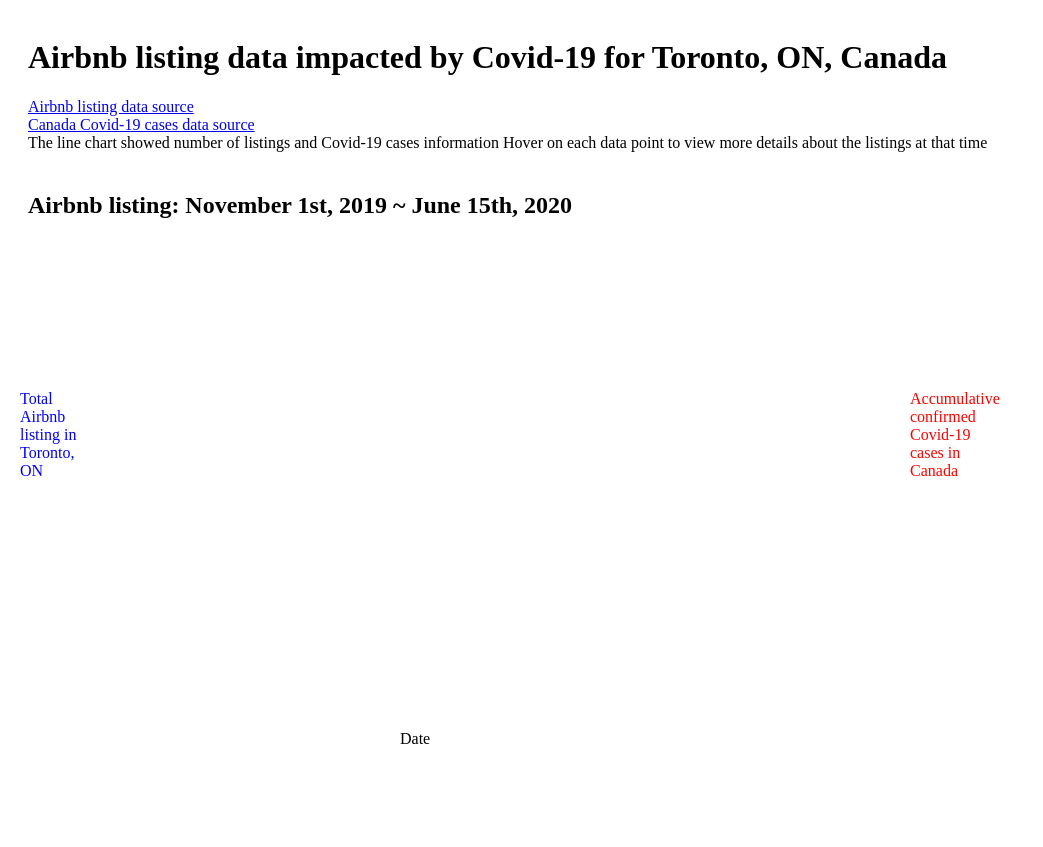
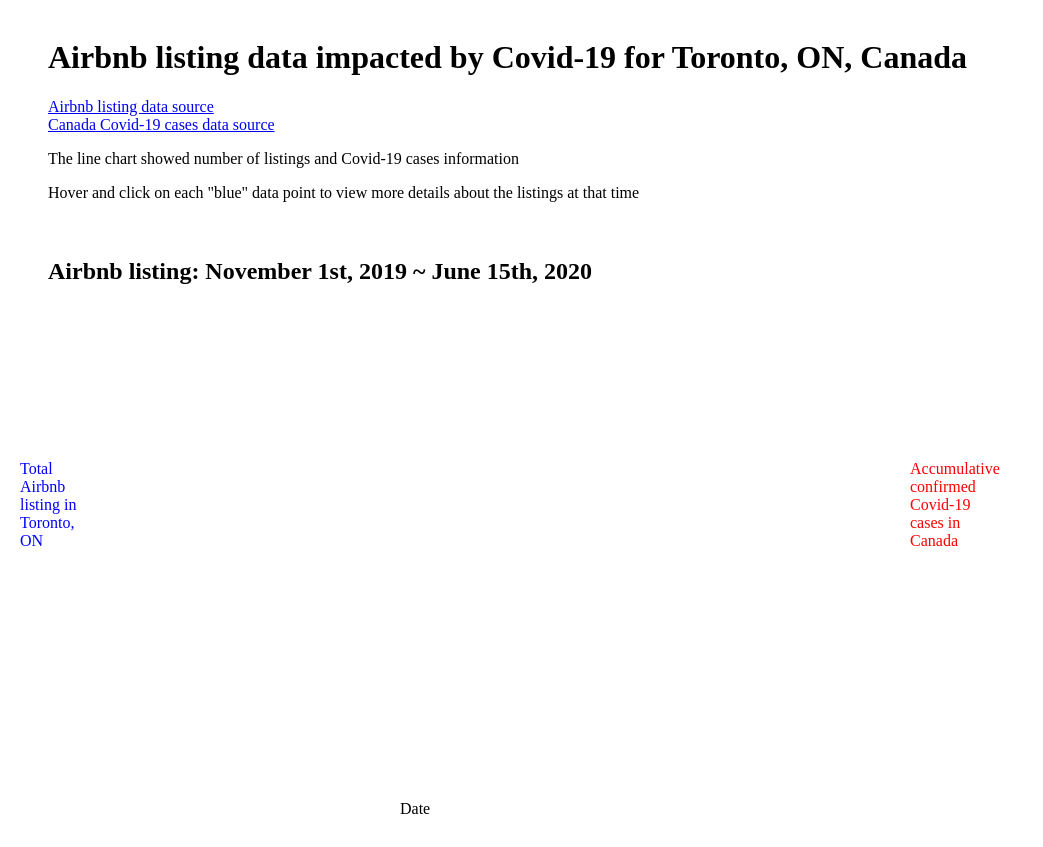
Before and after one commit to PhilipBao/CS498-Narrative-Visualization, a plain HTML site: page index.html in a window 1280 px wide. Shown: the top 847 px of the page, without its empty margins (0-1043 px from the left). Before the commit the page ends 800 px from the top, so only its background shows below. Drawn offline with nearby package versions, Linux system fonts and the light colour scheme; no server answers.

Commit message:
Update index.html

```diff
--- a/index.html
+++ b/index.html
@@ -5,8 +5,9 @@
         <title>d3 multi-line chart</title>
         <style>
             .body {
-            padding: 10px 20px 20px;
+            padding: 10px 20px;
             padding-bottom: 10px;
+            margin-left: 20px;
             }
             .axisBlue text{
             fill: blue;
@@ -23,13 +24,13 @@
             <h1>Airbnb listing data impacted by Covid-19 for Toronto, ON, Canada</h1>
             <a target="_blank" href="http://insideairbnb.com/get-the-data.html">Airbnb listing data source</a><br>
             <a target="_blank" href="https://coronavirus.1point3acres.com/">Canada Covid-19 cases data source</a><br>
-            <p4>The line chart showed number of listings and Covid-19 cases information</p4>
-            <p2>Hover on each data point to view more details about the listings at that time</p2>
+            <p>The line chart showed number of listings and Covid-19 cases information</p>
+            <p>Hover and click on each "blue" data point to view more details about the listings at that time</p>
         </div>
         <h2 class="body">Airbnb listing: November 1st, 2019 ~ June 15th, 2020</h2>
-        <div style="color:blue;position:absolute;left:20px;top:390px;width:80px">Total Airbnb listing in Toronto, ON</div>
-        <div style="color:red;position:absolute;left:910px;top:390px;width:80px">Accumulative confirmed Covid-19 cases in Canada</div>
-        <div style="position:absolute;left:400px;top:730px;width:80px">Date</div>
+        <div style="color:blue;position:absolute;left:20px;top:460px;width:80px">Total Airbnb listing in Toronto, ON</div>
+        <div style="color:red;position:absolute;left:910px;top:460px;width:80px">Accumulative confirmed Covid-19 cases in Canada</div>
+        <div style="position:absolute;left:400px;top:800px;width:80px">Date</div>
         <div id="datavis"></div>
         <h2 id="detail_title"></h2>
         <div id="container" style="display: flex">
@@ -200,10 +201,19 @@
                         })
                         .attr("r", 12)
                         .on('mouseover', mouseover)
-                        .on('mousemove', mousemove);
+                        .on('mousemove', mousemove)
+                        .on('click', updatePie);
                     var bisect = d3.bisector(function(d) {
                         return d.date;
                     }).right;
+
+                    function updatePie() {
+                        if (selectedData) {
+                            d3.select("#detail_title").text(formatDate(
+                                        selectedData.date))
+                                    update_detail_data(selectedData);
+                        }
+                    }
 
                     function mousemove() {
 
@@ -224,11 +234,6 @@
                             .attr('x2', x(selectedData.date))
                             .attr('y1', 0)
                             .attr('y2', height);
-                        if (selectedData) {
-                            d3.select("#detail_title").text(formatDate(
-                                        selectedData.date))
-                                    update_detail_data(selectedData);
-                        }
                     }
 
                     function mouseover() {
```
